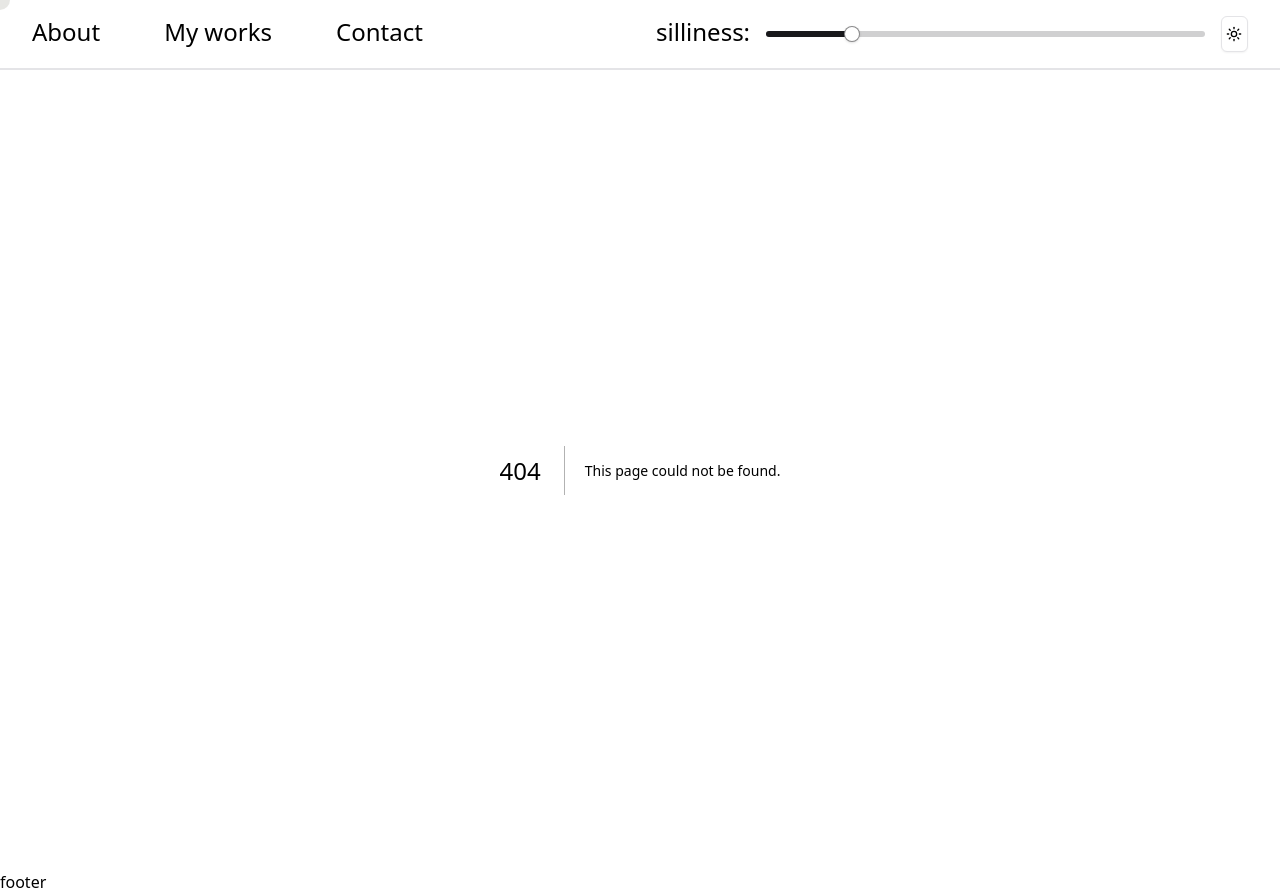
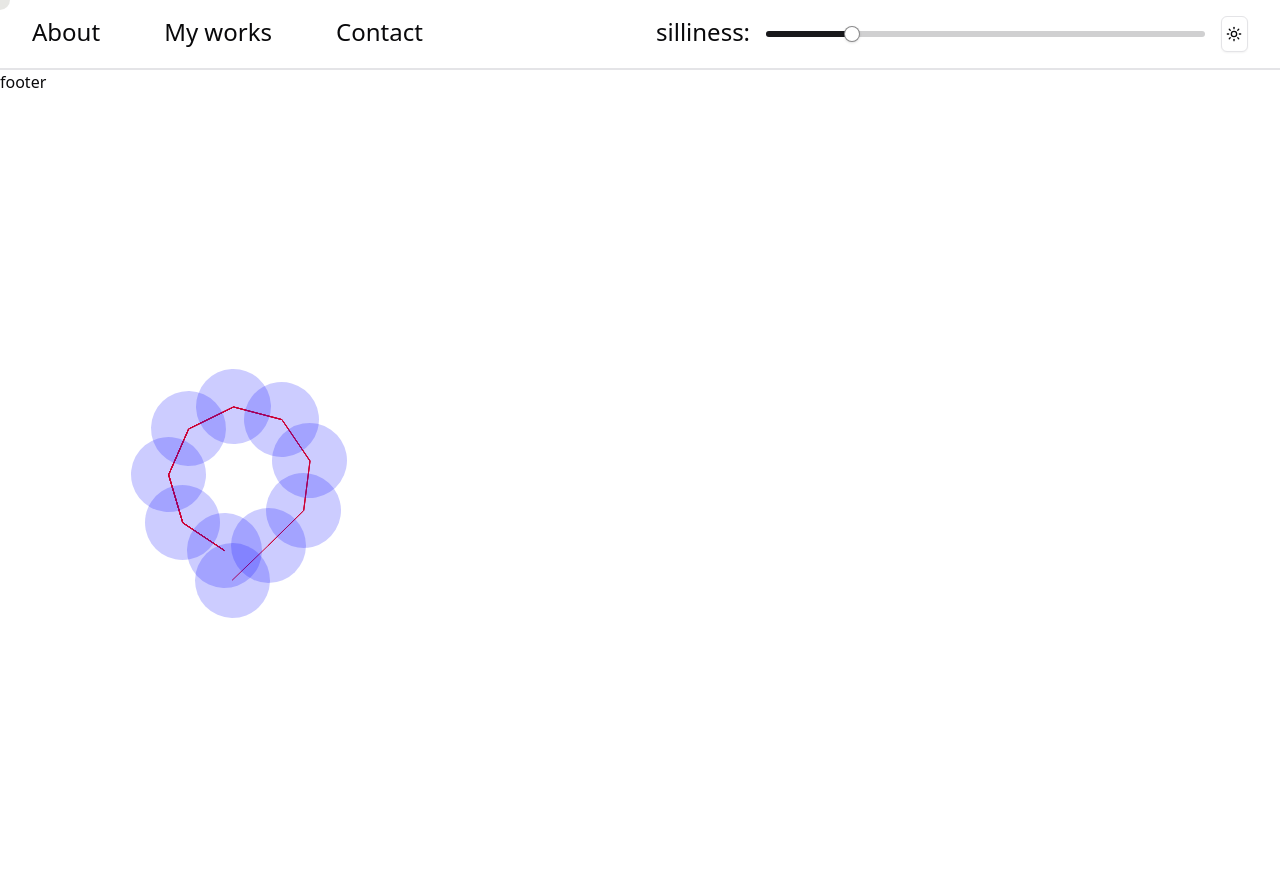
Before and after one commit to RiceTheWhite/website, a Next.js app: page /fishes in a window 1280 px wide. Before the commit this address had no page. After the commit the page ends 800 px from the top, so only its background shows below. Built offline with nearby package versions, Linux system fonts and the light colour scheme.

Commit message:
added /fishes

```diff
--- /dev/null
+++ b/app/fishes/page.tsx
@@ -0,0 +1,10 @@
+/* eslint-disable @typescript-eslint/no-unused-vars */
+import Fish from "@/components/fishes/fish/fish"
+
+export default async function Page() {
+  return (
+    <div className="absolute top-0 left-0 -z-[1000]">
+      <Fish></Fish>
+    </div>
+  )
+}
--- a/app/layout.tsx
+++ b/app/layout.tsx
@@ -43,8 +43,10 @@ export default function RootLayout({
             </div>
           </div>
 
+          <div className="container mx-auto">
+            {children}
+          </div>
 
-          {children}
           <div>footer</div>
           <Cursor cursorScale={cursorScale}></Cursor>
         </ThemeProvider>
--- a/app/page.tsx
+++ b/app/page.tsx
@@ -12,7 +12,7 @@ import About from "@/components/sections/about/page";
 
 export default function Home() {
   return (
-    <div className="container mx-auto">
+    <div>
       <About></About>
     </div>
   );
--- a/components/cursor/cursor.tsx
+++ b/components/cursor/cursor.tsx
@@ -39,8 +39,6 @@ export default function Cursor(props: Props) {
           }
 
           setDirection(Math.atan2(velocity.y, velocity.x)/ Math.PI*180)
-          console.log(direction)
-
           previousVelocity.current = velocity
           return {
             x: prev.x + velocity.x, // 0.1 is the easing factor
--- /dev/null
+++ b/components/fishes/fish/fish.tsx
@@ -0,0 +1,133 @@
+/* eslint-disable @typescript-eslint/no-unused-vars */
+"use client"
+
+import React, { useState, useEffect, useRef, KeyboardEvent, useLayoutEffect } from 'react'
+
+export default function Fish() {
+  const canvasRef = useRef<HTMLCanvasElement | null>(null)
+
+
+  const interpolationParts = 0
+  const parts = 10
+  const linkSize = 50
+  const maxAngle = 40
+  const fishBody = new Array(parts).fill(75)
+
+  // Set initial fish body positions
+  const [fishBodyPosition, setFishBodyPosition] = useState(new Array(parts).fill({x: 100, y:600, dir: 0}))
+
+  const requestRef = useRef(0);
+
+  const vel = 2
+  const [dir, setDir] = useState(0)
+
+  const lerp = (v0: number, v1: number, t: number) => (v0 + t * (v1-v0))
+
+  useEffect(() => {
+    const animate = () => {
+      setDir((oldDir) => {
+        const d = new Date();
+        const time = d.getTime();
+        return (Math.sin(time/1000) * 180 + 180)
+      })
+
+      setFishBodyPosition((oldPointArr) => {
+        const newPosition: { x: number; y: number; dir: number, diff: number}[] = []
+
+        for (let index = 0; index < oldPointArr.length; index++) {
+          if (index === 0) {
+            const radian = dir * Math.PI / 180
+            const offsetX = Math.cos(radian) * vel
+            const offsetY = Math.sin(radian) * vel
+            newPosition.push({ x: oldPointArr[0].x + offsetX, y: oldPointArr[0].y + offsetY, dir: dir-180, diff: 0})
+            continue
+          }
+
+          const prevSegment = newPosition[index - 1]
+          const currSegment = oldPointArr[index]
+
+          const dx = currSegment.x - prevSegment.x
+          const dy = currSegment.y - prevSegment.y
+          const distance = Math.sqrt(dx * dx + dy * dy)
+          const angleRad = Math.atan2(dy, dx)
+          const angle = angleRad * 180 / Math.PI
+
+          const offsetX = (dx / distance) * linkSize
+          const offsetY = (dy / distance) * linkSize
+
+          let positionX = prevSegment.x + offsetX
+          let positionY = prevSegment.y + offsetY
+
+
+          let angleDiff = prevSegment.dir - angle
+          angleDiff += (angleDiff>180) ? -360 : (angleDiff<-180) ? 360 : 0
+
+          if (angleDiff > maxAngle) {
+            const clampedAngle = prevSegment.dir - maxAngle;
+            const rad = (clampedAngle * Math.PI) / 180;
+            positionX = prevSegment.x + Math.cos(rad) * linkSize;
+            positionY = prevSegment.y + Math.sin(rad) * linkSize;
+          } else if (angleDiff < -maxAngle) {
+            const clampedAngle = prevSegment.dir + maxAngle;
+            const rad = (clampedAngle * Math.PI) / 180;
+            positionX = prevSegment.x + Math.cos(rad) * linkSize;
+            positionY = prevSegment.y + Math.sin(rad) * linkSize;
+          }
+
+          const newSegment = {
+            x: positionX,
+            y: positionY,
+            dir: angle,
+            diff: angleDiff,
+          }
+
+          newPosition.push(newSegment)
+        }
+        const canvas = canvasRef.current!
+        const context = canvas.getContext('2d')!
+        context.reset()
+        context.strokeStyle = 'red'
+
+        for (const segment of newPosition) {
+          context.lineTo(segment.x, segment.y)
+          context.stroke()
+        }
+
+        return newPosition
+      })
+      requestRef.current = requestAnimationFrame(animate)
+    }
+
+    requestRef.current = requestAnimationFrame(animate)
+    return () => {
+      cancelAnimationFrame(requestRef.current)
+    }
+  }, [dir])
+
+
+  return (
+    <div>
+      <div>
+        {fishBodyPosition.map((item, index) => (
+          <div
+            key={index}
+            style={{
+              opacity: 0.2,
+              position: "absolute",
+              left: `${item.x-fishBody[index]/2}px`,
+              top: `${item.y-fishBody[index]/2}px`,
+              width: `${fishBody[index]}px`,
+              height: `${fishBody[index]}px`,
+              backgroundColor: "blue",
+              borderRadius: "50%",
+              transform: `rotate(${item.dir}deg)`,
+            }}
+          >
+          </div>
+        ))}
+      </div>
+      <canvas width={window.innerWidth} height={window.innerHeight} className='m-0 p-0' ref={canvasRef}></canvas>
+    </div>
+
+  )
+}
--- /dev/null
+++ b/components/fishes/fishes.tsx
@@ -0,0 +1,8 @@
+import React from 'react'
+
+export default function Fishes() {
+
+  return (
+    <div>Fishes</div>
+  )
+}
```
